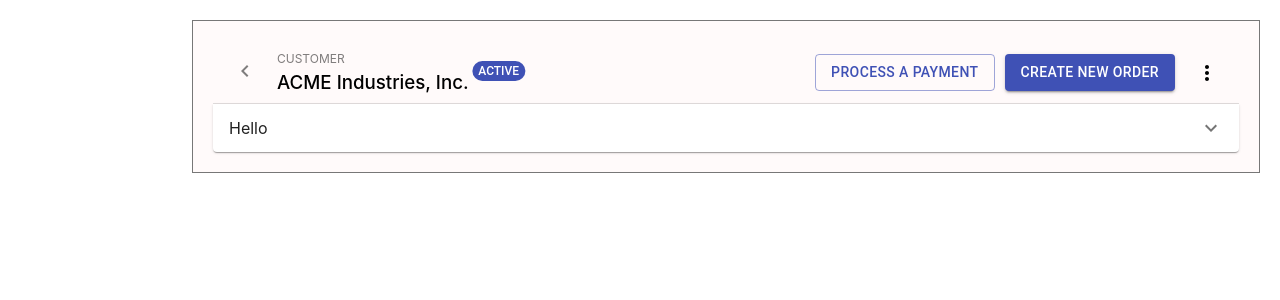
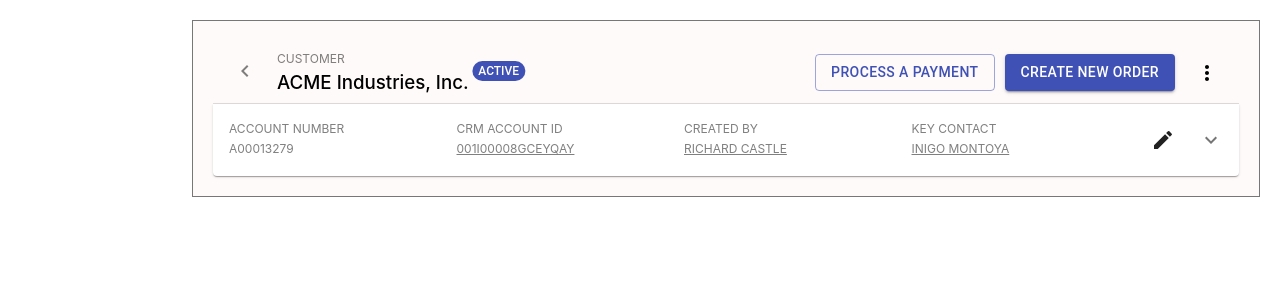
Before and after one commit to bIropka/cpc, a React (Create React App) app: page /1 in a window 1280 px wide. Shown: the top 300 px of the page. Built offline with nearby package versions, Linux system fonts and the light colour scheme.

Commit message:
accordion header added

```diff
--- a/src/details/Details.tsx
+++ b/src/details/Details.tsx
@@ -5,12 +5,14 @@
 import ChevronLeftIcon from '@material-ui/icons/ChevronLeft';
 import MoreVertIcon from '@material-ui/icons/MoreVert';
 import ExpandMoreIcon from '@material-ui/icons/ExpandMore';
+import CreateIcon from '@material-ui/icons/Create';
 
 import DetailsCellLabel from './DetailsCellLabel';
 
-import { Content, Detail, details, DetailSection } from './details-data';
+import { Cell, Content, Detail, details, DetailSection } from './details-data';
 import './Details.css';
 import DetailsSection from './DetailsSection';
+import DetailsCell from './DetailsCell';
 
 const useStyles = makeStyles((theme) => ({
   root: {
@@ -41,17 +43,87 @@
   accordion: {
     backgroundColor: '#fff',
     width: '100%'
+  },
+  accordionHeader: {
+    padding: '5px 0 0'
+  },
+  accordionBody: {
+    padding: '0 16px 16px'
+  },
+  pencilIcon: {
+    margin: 12
   }
 }));
 
 const Details = (props: { id: number }) => {
+
   const classes = useStyles();
+
   const data: Detail = useMemo(() => details[props.id - 1], [props.id]);
+
+  const accauntData: Cell[] = [
+    {
+      id: 1,
+      content: [
+        {
+          type: Content.label,
+          text: 'account number'
+        },
+        {
+          type: Content.text,
+          text: data.accountNumber
+        }
+      ]
+    },
+    {
+      id: 2,
+      content: [
+        {
+          type: Content.label,
+          text: 'crm account id'
+        },
+        {
+          type: Content.link,
+          text: data.crmAccountId,
+          url: data.crmAccountURL
+        }
+      ]
+    },
+    {
+      id: 3,
+      content: [
+        {
+          type: Content.label,
+          text: 'created by'
+        },
+        {
+          type: Content.link,
+          text: data.createdBy,
+          url: data.createdByURL
+        }
+      ]
+    },
+    {
+      id: 4,
+      content: [
+        {
+          type: Content.label,
+          text: 'key contact'
+        },
+        {
+          type: Content.link,
+          text: data.keyContact,
+          url: data.keyContactURL
+        }
+      ]
+    }
+  ];
+
   const sectionsData: DetailSection[] = [
     {
       id: 1,
       top: true,
-      columns: 4,
+      columns: 3,
       cell: [
         {
           id: 1,
@@ -175,7 +247,7 @@
     {
       id: 2,
       top: false,
-      columns: 4,
+      columns: 3,
       cell: [
         {
           id: 1,
@@ -267,7 +339,7 @@
     {
       id: 3,
       top: false,
-      columns: 4,
+      columns: 3,
       cell: [
         {
           id: 1,
@@ -444,7 +516,7 @@
     {
       id: 4,
       top: false,
-      columns: 4,
+      columns: 3,
       cell: [
         {
           id: 1,
@@ -525,9 +597,19 @@
       ]
     }
   ];
+
+  const accordionHeader = accauntData.slice(1).map((data, index) => {
+    return (
+      <Grid key={data.id} item xs={4}>
+        <DetailsCell cell={data} />
+      </Grid>
+    );
+  });
+
   const sections = sectionsData.map(data => {
     return <DetailsSection key={data.id} data={data} />;
   });
+
   return (
     <Grid container className={classes.root}>
       <Grid container className={classes.details}>
@@ -550,8 +632,20 @@
         <Accordion className={classes.accordion}>
           <AccordionSummary
             expandIcon={<ExpandMoreIcon />}
-            id='general-header'>Hello</AccordionSummary>
-          <AccordionDetails>
+            id='general-header'>
+            <Grid container className={classes.accordionHeader}>
+              <Grid item xs={12} sm={3}>
+                <DetailsCell cell={accauntData[0]} />
+              </Grid>
+              <Grid item xs={12} sm={9}>
+                <Grid container>
+                  { accordionHeader }
+                </Grid>
+              </Grid>
+            </Grid>
+            <CreateIcon className={classes.pencilIcon} />
+          </AccordionSummary>
+          <AccordionDetails className={classes.accordionBody}>
             <Grid container direction="column">
               {sections}
             </Grid>
--- a/src/details/DetailsSection.tsx
+++ b/src/details/DetailsSection.tsx
@@ -1,24 +1,37 @@
 import React from 'react';
-import { Grid } from '@material-ui/core';
+import { Grid, makeStyles } from '@material-ui/core';
 import DetailsCell from './DetailsCell';
 import { DetailSection } from './details-data';
+import getColumnsNumber from './utils';
 
-const DetailsSection = (props: { data: DetailSection}) => {
+const useStyles = makeStyles((theme) => ({
+  section: {
+    padding: '15px 84px 15px 0',
+    borderTop: '1px solid lightgrey'
+  }
+}));
+
+const DetailsSection = (props: { data: DetailSection }) => {
+
+  const classes = useStyles();
 
   const cells = props.data.cell.slice(1).map(cellData => {
     return (
-      <Grid key={cellData.id} item xs={12} md={6} lg={4}>
+      <Grid key={cellData.id}
+            item xs={12}
+            sm={getColumnsNumber(props.data.columns)}>
         <DetailsCell cell={cellData} />
       </Grid>
     );
   });
 
   return (
-    <Grid container>
-      <Grid item xs={12} sm={6} md={4} lg={3}>
+    <Grid container
+          className={classes.section}>
+      <Grid item xs={12} sm={3}>
         <DetailsCell cell={props.data.cell[0]} />
       </Grid>
-      <Grid item xs={12} sm={6} md={8} lg={9}>
+      <Grid item xs={12} sm={9}>
         <Grid container>
           {cells}
         </Grid>
--- /dev/null
+++ b/src/details/utils.ts
@@ -0,0 +1,14 @@
+const getColumnsNumber = (number: number) => {
+  switch (number) {
+    case 4:
+      return 3;
+    case 3:
+      return 4;
+    case 2:
+      return 6;
+    default:
+      return 12;
+  }
+};
+
+export default getColumnsNumber;
```
